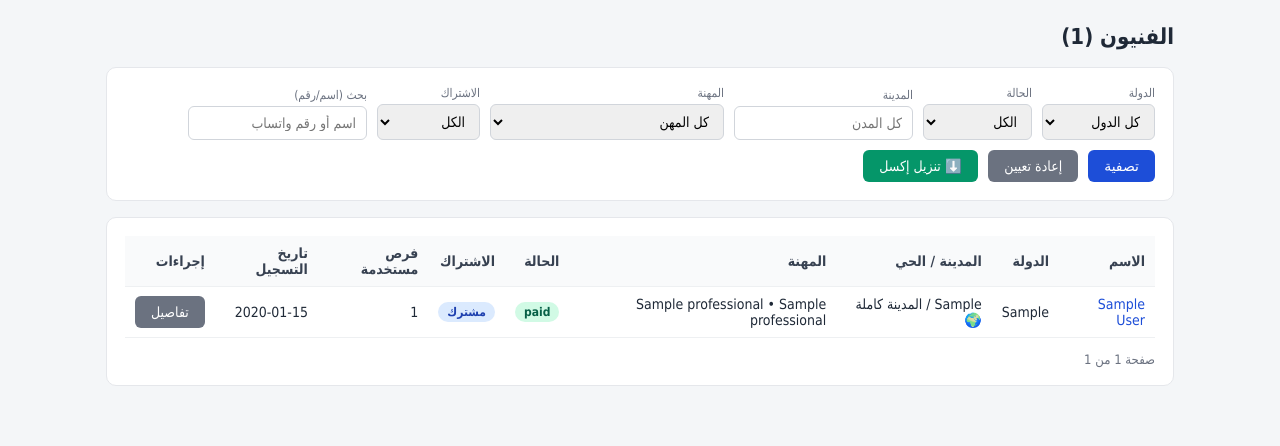
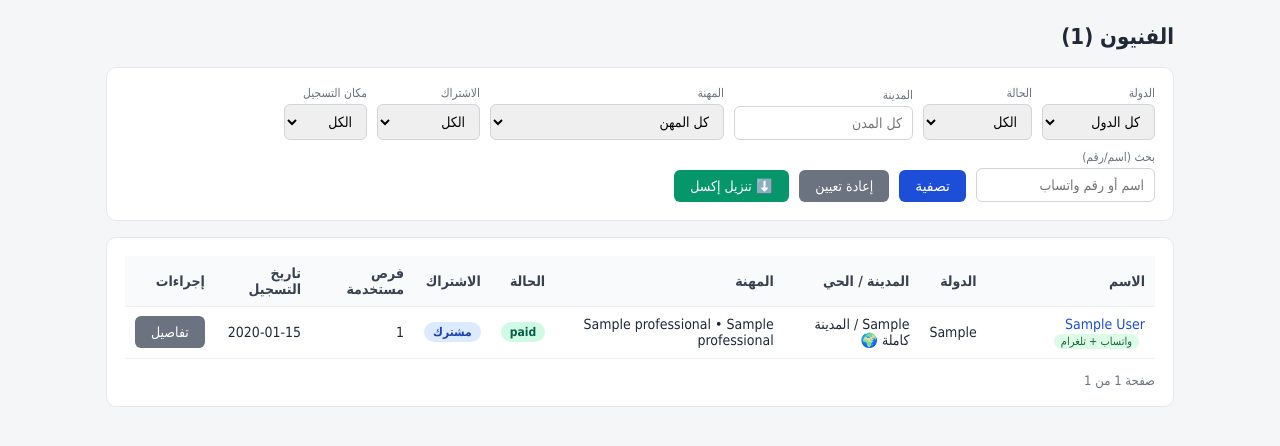
Before and after one commit to abod14/fani-bot, a Flask app: page /professionals in a window 1280 px wide. Shown: the part 49-495 px from the top of the page. Run offline with Flask 3, Linux system fonts and the light colour scheme; the visitor is signed in with stand-in values (Sample User, id 1); data comes from the database, SQL or seed files in the repository; tables that the repository leaves empty hold one stand-in row (values such as "Sample post"); parts of the project's set-up code (start-up, migrations or seed data) failed here and were passed over.

Commit message:
Admin: filter technicians by registration channel + source badges
Co-Authored-By: Claude Opus 5.5 <noreply@anthropic.com>
Claude-Session: https://claude.ai/code/session_01Xycw8G33rVCsQ9TnvnDh11

```diff
--- a/admin_panel/app.py
+++ b/admin_panel/app.py
@@ -244,6 +244,7 @@ def professionals_list():
     profession_id = request.args.get("profession_id") or None
     subscribed_raw = request.args.get("subscribed") or None
     query = request.args.get("q") or None
+    channel = request.args.get("channel") if request.args.get("channel") in ("whatsapp", "telegram") else None
     page = max(1, request.args.get("page", 1, type=int))
 
     subscribed = None
@@ -255,19 +256,19 @@ def professionals_list():
     country = scope_country()
     total_count = db.admin_count_professionals(
         status=status, city=city, profession_id=profession_id, subscribed=subscribed, query=query,
-        country=country,
+        country=country, channel=channel,
     )
     total_pages = max(1, (total_count + PAGE_SIZE - 1) // PAGE_SIZE)
     page = min(page, total_pages)
 
     professionals = db.admin_list_professionals(
         status=status, city=city, profession_id=profession_id, subscribed=subscribed, query=query,
-        country=country, limit=PAGE_SIZE, offset=(page - 1) * PAGE_SIZE,
+        country=country, channel=channel, limit=PAGE_SIZE, offset=(page - 1) * PAGE_SIZE,
     )
 
     filters = {
         "status": status, "city": city, "profession_id": profession_id, "subscribed": subscribed_raw, "q": query,
-        "country": country if is_super() else None,
+        "country": country if is_super() else None, "channel": channel,
     }
     filters_qs = {k: v for k, v in filters.items() if v}
 
--- a/admin_panel/static/style.css
+++ b/admin_panel/static/style.css
@@ -280,3 +280,7 @@ button.success:hover, .btn.success:hover {
 .health-box.health-yellow { border-right-color: #f59e0b; background: #fffbeb; }
 .health-box.health-red { border-right-color: #ef4444; background: #fef2f2; }
 .health-box table td:last-child { text-align: left; }
+
+.src-badge{display:inline-block;font-size:11px;padding:1px 7px;border-radius:999px;margin-inline-start:6px;vertical-align:middle;white-space:nowrap}
+.src-badge.wa{background:#dcfce7;color:#166534}
+.src-badge.tg{background:#e0f2fe;color:#075985}
--- a/admin_panel/templates/professionals.html
+++ b/admin_panel/templates/professionals.html
@@ -53,6 +53,14 @@
     </select>
   </div>
   <div class="field">
+    <label>مكان التسجيل</label>
+    <select name="channel">
+      <option value="">الكل</option>
+      <option value="whatsapp" {{ 'selected' if filters.channel == 'whatsapp' }}>واتساب</option>
+      <option value="telegram" {{ 'selected' if filters.channel == 'telegram' }}>تلغرام</option>
+    </select>
+  </div>
+  <div class="field">
     <label>بحث (اسم/رقم)</label>
     <input type="text" name="q" value="{{ filters.q or '' }}" placeholder="اسم أو رقم واتساب">
   </div>
@@ -88,7 +96,9 @@
   <tbody>
     {% for p in professionals %}
     <tr>
-      <td><a href="{{ url_for('professional_detail', professional_id=p.id) }}">{{ p.full_name }}</a></td>
+      <td><a href="{{ url_for('professional_detail', professional_id=p.id) }}">{{ p.full_name }}</a>
+        {% if p.wa_id %}<span class="src-badge wa" title="سجّل من واتساب{% if p.telegram_user_id > 0 %} ومربوط بتلغرام{% endif %}">واتساب{% if p.telegram_user_id > 0 %} + تلغرام{% endif %}</span>
+        {% else %}<span class="src-badge tg" title="سجّل من تلغرام">تلغرام</span>{% endif %}</td>
       {% if is_super %}<td>{{ country_label(p.country or 'SA') }}</td>{% endif %}
       <td>{{ p.city }}{% if p.covers_whole_city %} / المدينة كاملة 🌍{% elif p.neighborhood %} / {{ p.neighborhood }}{% endif %}</td>
       <td>{{ p.profession_name }}{% if p.profession2_name %} • {{ p.profession2_name }}{% endif %}</td>
--- a/db.py
+++ b/db.py
@@ -1292,6 +1292,7 @@ def admin_list_professionals(
     subscribed: bool | None = None,
     query: str | None = None,
     country: str | None = None,
+    channel: str | None = None,
     limit: int = 50,
     offset: int = 0,
 ):
@@ -1315,6 +1316,10 @@ def admin_list_professionals(
         where.append("(full_name LIKE ? OR whatsapp_number LIKE ? OR telegram_contact_number LIKE ?)")
         like = f"%{query.strip()}%"
         params.extend([like, like, like])
+    if channel == "whatsapp":
+        where.append("wa_id IS NOT NULL")
+    elif channel == "telegram":
+        where.append("wa_id IS NULL")
     if country:
         where.append("country = ?")
         params.append(country)
@@ -1341,6 +1346,7 @@ def admin_count_professionals(
     subscribed: bool | None = None,
     query: str | None = None,
     country: str | None = None,
+    channel: str | None = None,
 ) -> int:
     """نفس فلاتر admin_list_professionals، لكن يرجّع العدد الكلي (لأجل ترقيم الصفحات)."""
     where = []
@@ -1362,6 +1368,10 @@ def admin_count_professionals(
         where.append("(full_name LIKE ? OR whatsapp_number LIKE ? OR telegram_contact_number LIKE ?)")
         like = f"%{query.strip()}%"
         params.extend([like, like, like])
+    if channel == "whatsapp":
+        where.append("wa_id IS NOT NULL")
+    elif channel == "telegram":
+        where.append("wa_id IS NULL")
     if country:
         where.append("country = ?")
         params.append(country)
```
